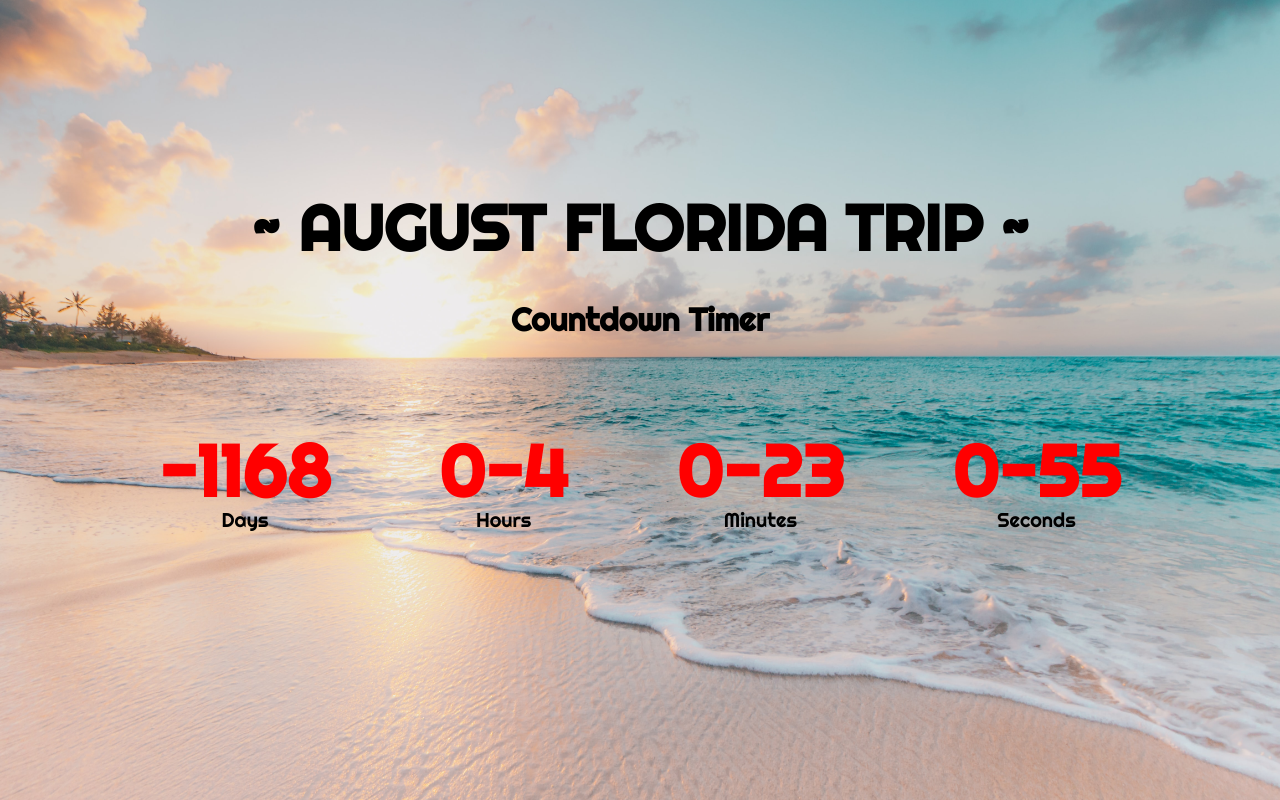
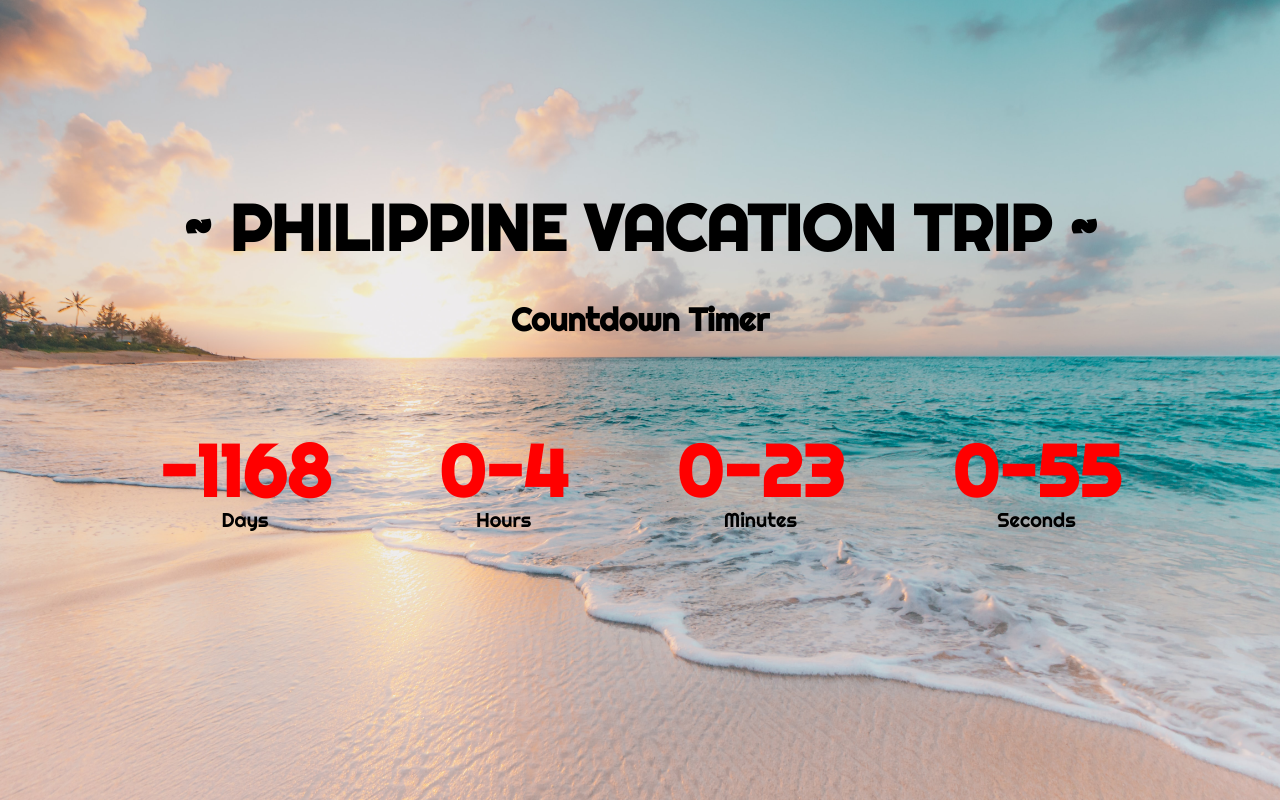
Before and after one commit to sfemikey/florida-vacation-countdown-timer, a plain HTML site: page index.html in a window 1280 px wide. Drawn offline with Linux system fonts and the light colour scheme.

Commit message:
Update index.html

```diff
--- a/index.html
+++ b/index.html
@@ -9,7 +9,7 @@
   </head>
 
   <body>
-    <h1>~ August Florida Trip ~</h1>
+    <h1>~ Philippine Vacation Trip ~</h1>
     <h2>Countdown Timer</h2>
 
     <div class="countdown-con">
```
